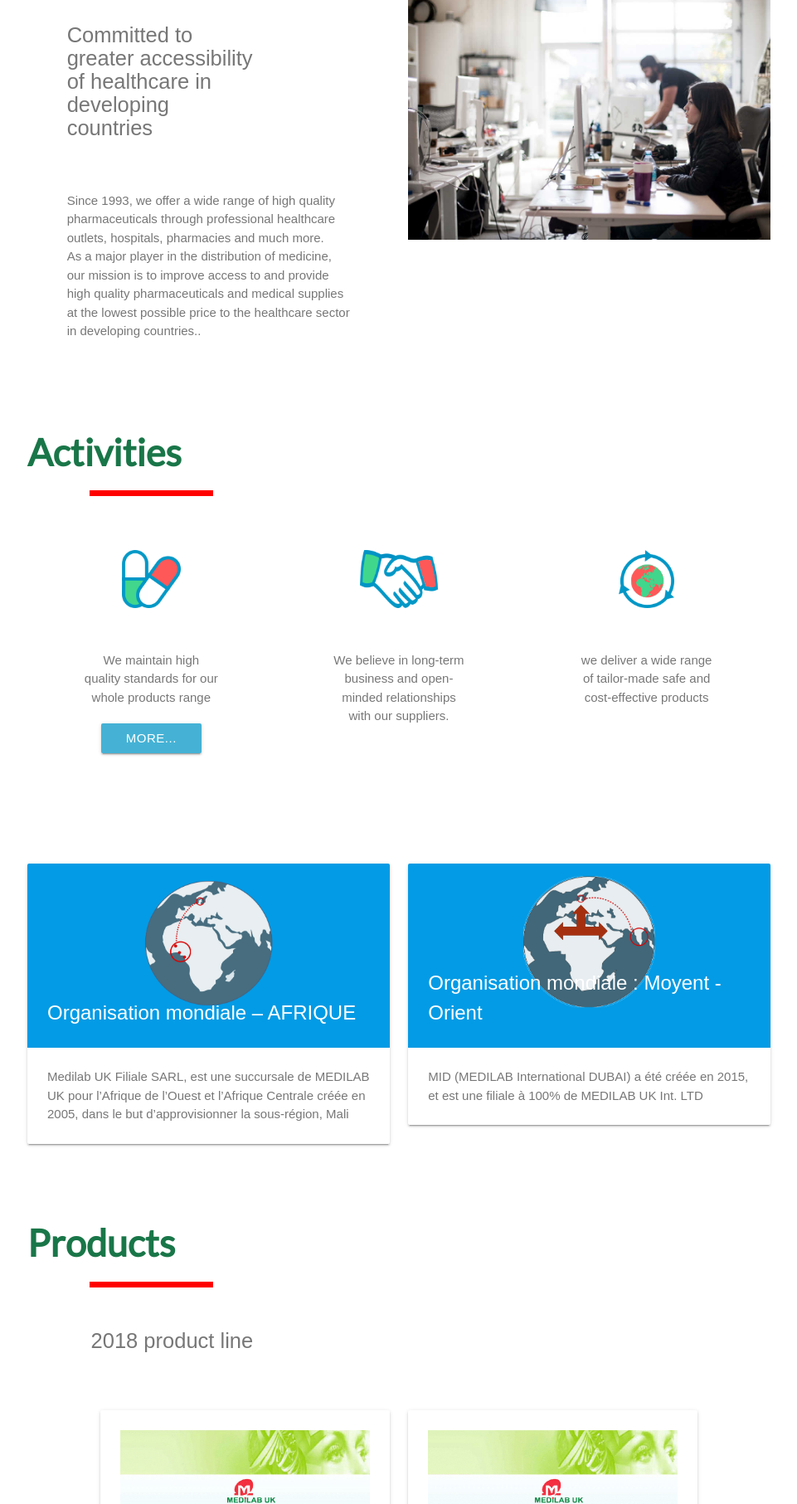
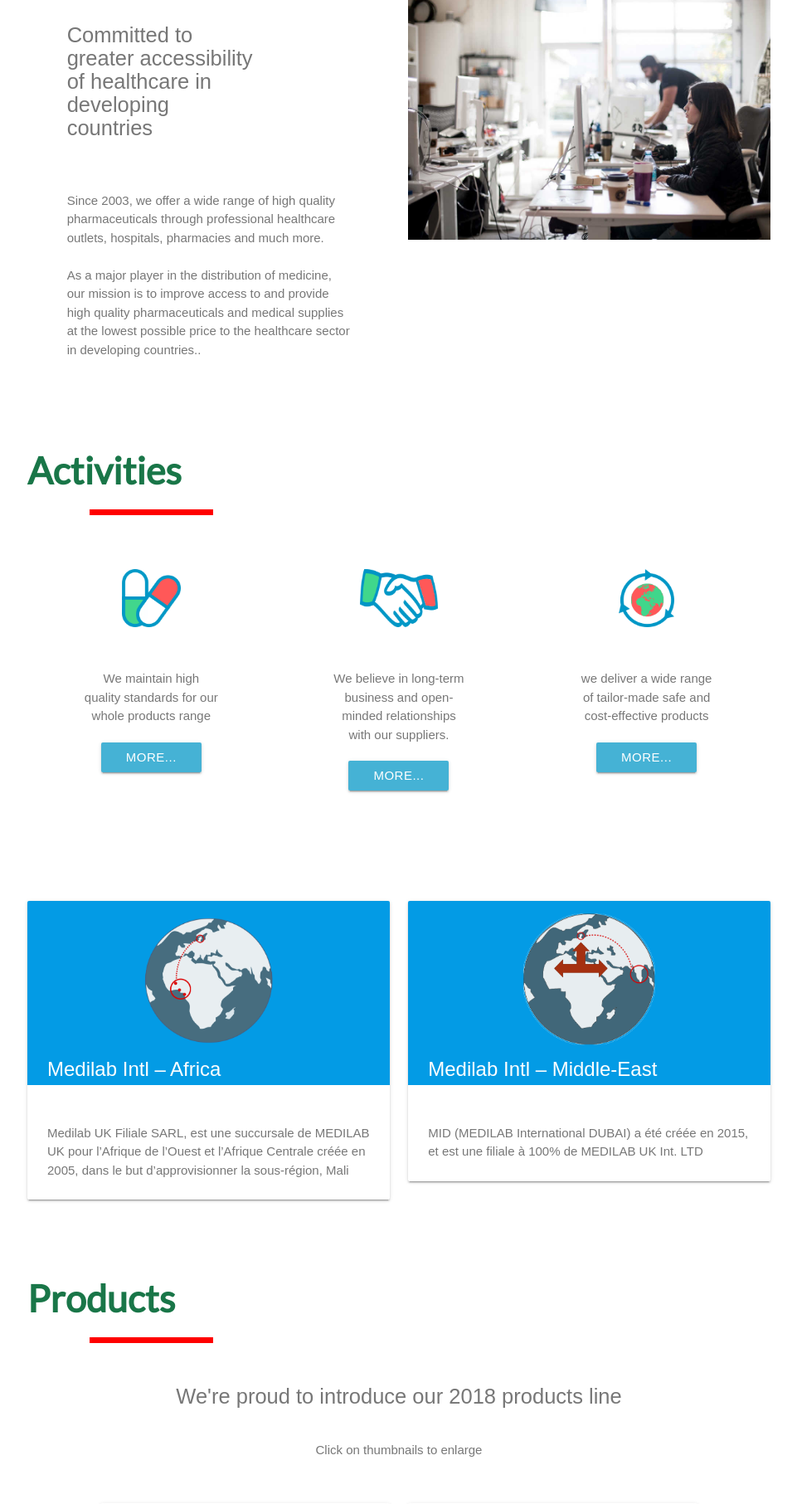
Before and after one commit to Letitbe133/medilab-prod, a PHP site: page / in a window 1280 px wide. Shown: the part 920-2733 px from the top of the page at 83% size, without its empty margins (159-1120 px from the left). Run offline with PHP 8.4, Linux system fonts and the light colour scheme; some libraries are stand-ins or nearby versions.

Commit message:
Ajout de contenu

```diff
--- a/index.php
+++ b/index.php
@@ -39,7 +39,7 @@
            	<h3>Committed to greater accessibility of healthcare in developing countries</h3>
            	</div>
            	<div class="col l10 offset-l1">
-            <p>Since 1993, we offer a wide range of high quality pharmaceuticals through professional healthcare outlets, hospitals, pharmacies and much more.<br/>
+            <p>Since 2003, we offer a wide range of high quality pharmaceuticals through professional healthcare outlets, hospitals, pharmacies and much more.<br/><br/>
               As a major player in the distribution of medicine, our mission is to improve access to and provide high quality pharmaceuticals and medical supplies at the lowest possible price to the healthcare sector in developing countries..</p>
           	</div>
         	 </div>
@@ -75,10 +75,10 @@
               </div>
               <div class="container col s8 offset-s2">
                 <p class="center-align">We maintain high quality standards for our whole products range<br/>
-                  <button id="amm" class="btn waves-effect waves-light" data-target="modal3">More...</button><!-- Modal Trigger -->
+                  <button id="amm" class="btn waves-effect waves-light" data-target="manufacturing">More...</button><!-- Modal Trigger -->
                 </p>
               </div>
-              <div id="modal3" class="modal modal-fixed-footer">
+              <div id="manufacturing" class="modal modal-fixed-footer">
                 <div class="modal-content">
                   <h4 class="center-align">Regulation facts</h4>
                   <div class="row">
@@ -88,9 +88,23 @@
                           Approved medicines
                         </div>
                         <div class="card-content">
+                          <ul>
+                            <li>Our specialties received an MAA in 14 countries.</li>
+                            <li>Our specialties received an MAA in 14 countries.</li>
+
+                          </ul>
+
+                        </div>
+                      </div>
+                      <div class="card">
+                        <div class="card-title center">
+                          Approved medicines
+                        </div>
+                        <div class="card-content">
                           Our specialties received an MAA in 14 countries.
                         </div>
                       </div>
+
                     </div>
                   </div>
                   <div class="row">
@@ -112,16 +126,106 @@
                 <img src="assets/img/pictos/hands.png" alt="Trusted partners"/>
               </div>
               <div class="container col s8 offset-s2">
-                <p class="center-align">We believe in long-term business and open-minded relationships with our suppliers.</p>
+                <p class="center-align">We believe in long-term business and open-minded relationships with our suppliers.<br/>
+                <button id="amm" class="btn waves-effect waves-light" data-target="partnership">More...</button><!-- Modal Trigger -->
+                </p>
               </div>
+              <div id="partnership" class="modal modal-fixed-footer">
+                <div class="modal-content">
+                  <h4 class="center-align">Regulation facts</h4>
+                  <div class="row">
+                    <div class="col s12">
+                      <div class="card">
+                        <div class="card-title center">
+                          Approved medicines
+                        </div>
+                        <div class="card-content">
+                          <ul>
+                            <li>Our specialties received an MAA in 14 countries.</li>
+                            <li>Our specialties received an MAA in 14 countries.</li>
+
+                          </ul>
+
+                        </div>
+                      </div>
+                      <div class="card">
+                        <div class="card-title center">
+                          Approved medicines
+                        </div>
+                        <div class="card-content">
+                          Our specialties received an MAA in 14 countries.
+                        </div>
+                      </div>
+
+                    </div>
+                  </div>
+                  <div class="row">
+                    <div class="col s12 l6">
+                      <a target="blank" type="application/pdf" class="btn waves-effect" href="https://www.gov.uk/government/uploads/system/uploads/attachment_data/file/474366/Best_practice_guidance_labelling_and_packaging_of_medicines.pdf">Packaging best practices</a>
+                    </div>
+                    <div class="col s12 l6">
+                      <a target="blank" type="application/pdf" class="btn waves-effect" href="https://www.fagg-afmps.be/sites/default/files/content/etiquetage_des_medicaments.pdf">Labelling best practices</a>
+                    </div>
+                  </div>
+                </div>
+                <div class="modal-footer">
+                  <a href="#!" class="modal-action modal-close waves-effect waves-green btn-flat"><i class="material-icons">clear</i></a>
+                </div>
+              </div><!-- Modal Structure -->
+
             </div><!--PICTO 2-->
             <div class="col s12 l4">
               <div class="col s12  center-align">
                 <img src="assets/img/pictos/earth-arrow-blue.png" alt="We deliver"/>
               </div>
               <div class="container col s8 offset-s2">
-                <p class="center-align">we deliver a wide range of tailor-made safe and cost-effective products</p>
+                <p class="center-align">we deliver a wide range of tailor-made safe and cost-effective products<br/>
+                <button id="amm" class="btn waves-effect waves-light" data-target="logistics">More...</button><!-- Modal Trigger -->
+                </p>
               </div>
+              <div id="logistics" class="modal modal-fixed-footer">
+                <div class="modal-content">
+                  <h4 class="center-align">Regulation facts</h4>
+                  <div class="row">
+                    <div class="col s12">
+                      <div class="card">
+                        <div class="card-title center">
+                          Approved medicines
+                        </div>
+                        <div class="card-content">
+                          <ul>
+                            <li>Our specialties received an MAA in 14 countries.</li>
+                            <li>Our specialties received an MAA in 14 countries.</li>
+
+                          </ul>
+
+                        </div>
+                      </div>
+                      <div class="card">
+                        <div class="card-title center">
+                          Approved medicines
+                        </div>
+                        <div class="card-content">
+                          Our specialties received an MAA in 14 countries.
+                        </div>
+                      </div>
+
+                    </div>
+                  </div>
+                  <div class="row">
+                    <div class="col s12 l6">
+                      <a target="blank" type="application/pdf" class="btn waves-effect" href="https://www.gov.uk/government/uploads/system/uploads/attachment_data/file/474366/Best_practice_guidance_labelling_and_packaging_of_medicines.pdf">Packaging best practices</a>
+                    </div>
+                    <div class="col s12 l6">
+                      <a target="blank" type="application/pdf" class="btn waves-effect" href="https://www.fagg-afmps.be/sites/default/files/content/etiquetage_des_medicaments.pdf">Labelling best practices</a>
+                    </div>
+                  </div>
+                </div>
+                <div class="modal-footer">
+                  <a href="#!" class="modal-action modal-close waves-effect waves-green btn-flat"><i class="material-icons">clear</i></a>
+                </div>
+              </div><!-- Modal Structure -->
+
             </div><!--PICTO 3-->
           </div>
           </div><!--PICTOS-->
@@ -131,8 +235,8 @@
         <div class="col s12 m6">
           <div class="card">
             <div class="card-image">
-              <img src="assets/img/pictos/carte-monde-medilab-afrique.png">
-             <span class="white-text card-title">Organisation mondiale – AFRIQUE</span>
+              <img src="assets/img/pictos/carte-monde-medilab-afrique.png"><br/>
+             <span class="white-text card-title">Medilab Intl – Africa</span>
             </div>
             <div class="card-content">
               <p>Medilab UK Filiale SARL, est une succursale de MEDILAB UK pour l’Afrique de l’Ouest et l’Afrique Centrale créée en 2005, dans le but d’approvisionner la sous-région, Mali</p>
@@ -143,7 +247,7 @@
           <div class="card">
             <div class="card-image">
               <img src="assets/img/pictos/carte-monde-medilab-moyen-orient.png">
-             <span class="white-text card-title">Organisation mondiale : Moyent - Orient</span>
+             <span class="white-text card-title">Medilab Intl – Middle-East</span><br/>
             </div>
             <div class="card-content">
               <p>MID (MEDILAB International DUBAI) a été créée en 2015, et est une filiale à 100% de MEDILAB UK Int. LTD</p>
@@ -163,8 +267,9 @@
           </div>
          </div><!--TITLE-->
         <div class="row col s12">
-	        <div class="col l7 offset-l1">
-	          <h3>2018 product line </h3>
+	        <div class="col l12 center-align">
+	          <h3>We're proud to introduce our 2018 products line </h3><br/>
+            <span>Click on thumbnails to enlarge</span>
 	        </div>
         </div><!--SUBTITLE-->
        <div class="row" id="product-line">
@@ -185,9 +290,9 @@
 	      	</div><!--PRODUCT IMG 3-->
        	 </div>
        	</div><!--PRODUCT LINE-->
-       	<div class="row col s12">
-	        <div class="col l7 offset-l1">
-	          <h3>Our specialties received an MAA in 14 countries. </h3>
+       	<div class="row col s12 center-align">
+	        <div class="col l12">
+	          <h3>A sample of our best-sellers</h3>
 	        </div>
         </div><!--SUBTITLE-->
 
@@ -216,7 +321,7 @@
                 <p class="center-align">
                   <!-- Modal Trigger -->
                   <!-- <button id="amm" class="btn waves-effect waves-light" data-target="modal3">More...</button> -->
-                  <a href="#" class=" btn waves-effect waves-light" data-target="modal3">Products list</a>
+                  <a href="#" class=" btn waves-effect waves-light" data-target="modal3">Browse through our products list for more</a>
                 </p>
               </div>
 
@@ -227,7 +332,7 @@
                     <div class="col s12">
                       <div class="card">
                         <div class="card-content">
-                          Our specialties received an MAA in 14 countries.
+                          <P class="center-align">Click on any mollecule to access the related products.</P>
                           <div class="">
                             <ul id="productsList" class="collapsible" data-collapsible="accordion">
                             <?php
@@ -309,8 +414,8 @@
         </div>
 
         <div class="col s12 m6 offset-l1">
-          <p>We strive for building fair and close bounds with manufacturers of pharmaceuticals goods that comply with our quality standards.<br/>
-            Medilab only collaborates with suppliers that are pre-qualified by us and meet the GMP and GDP norms laid by the <a href="http://www.who.int/en/" target=blank>World Health Organization</a>.<br/>
+          <p>We strive for building fair and close bounds with manufacturers of pharmaceuticals goods that comply with our quality standards.<br/><br/>
+            Medilab only collaborates with suppliers that are pre-qualified by us and meet the GMP and GDP norms laid by the <a href="http://www.who.int/en/" target=blank>World Health Organization</a>.<br/><br/>
             The process covers screening of documentation, assessment of products along with site and on-site audits.
             </p>
         </div>
--- a/private/views/head-slider.php
+++ b/private/views/head-slider.php
@@ -23,7 +23,7 @@
                 <ul id="staggered1" ><li style="opacity: 0;"> <h1>Bridging talents</h1></li></ul>
             </div>
            <div class="col s11 offset-s1">
-             <blockquote>Nous rapprochons les populations de produits de qualité, en offrant des garanties sur la provenance et les composants médicinaux, en visant constamment le meilleur rapport qualité/prix, et ce dans le respect des normes en cours.</blockquote>
+             <blockquote>We aim at being the best provider for quality branding and generics medication</blockquote>
 
             </div>
 				</div>
```
